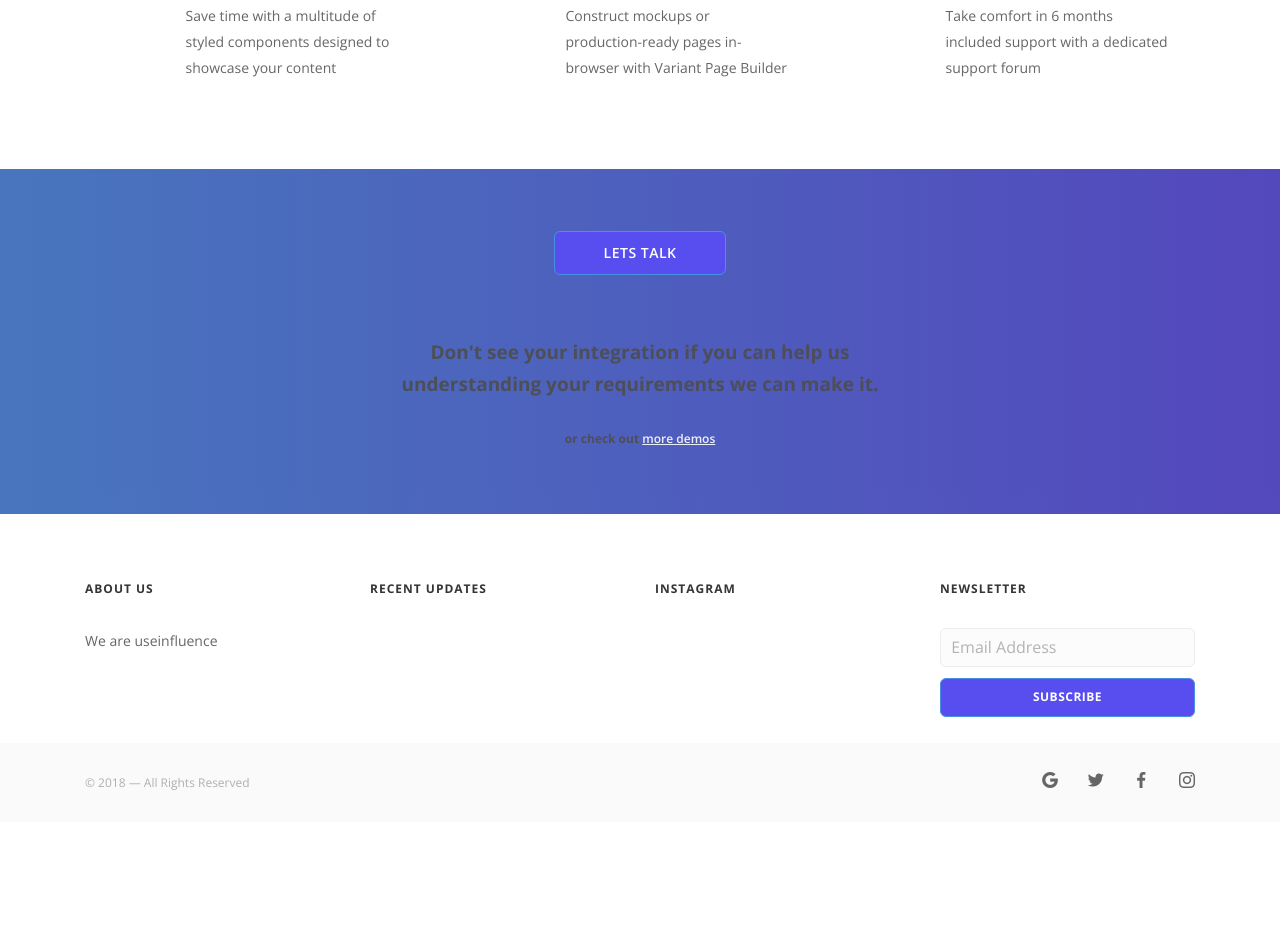
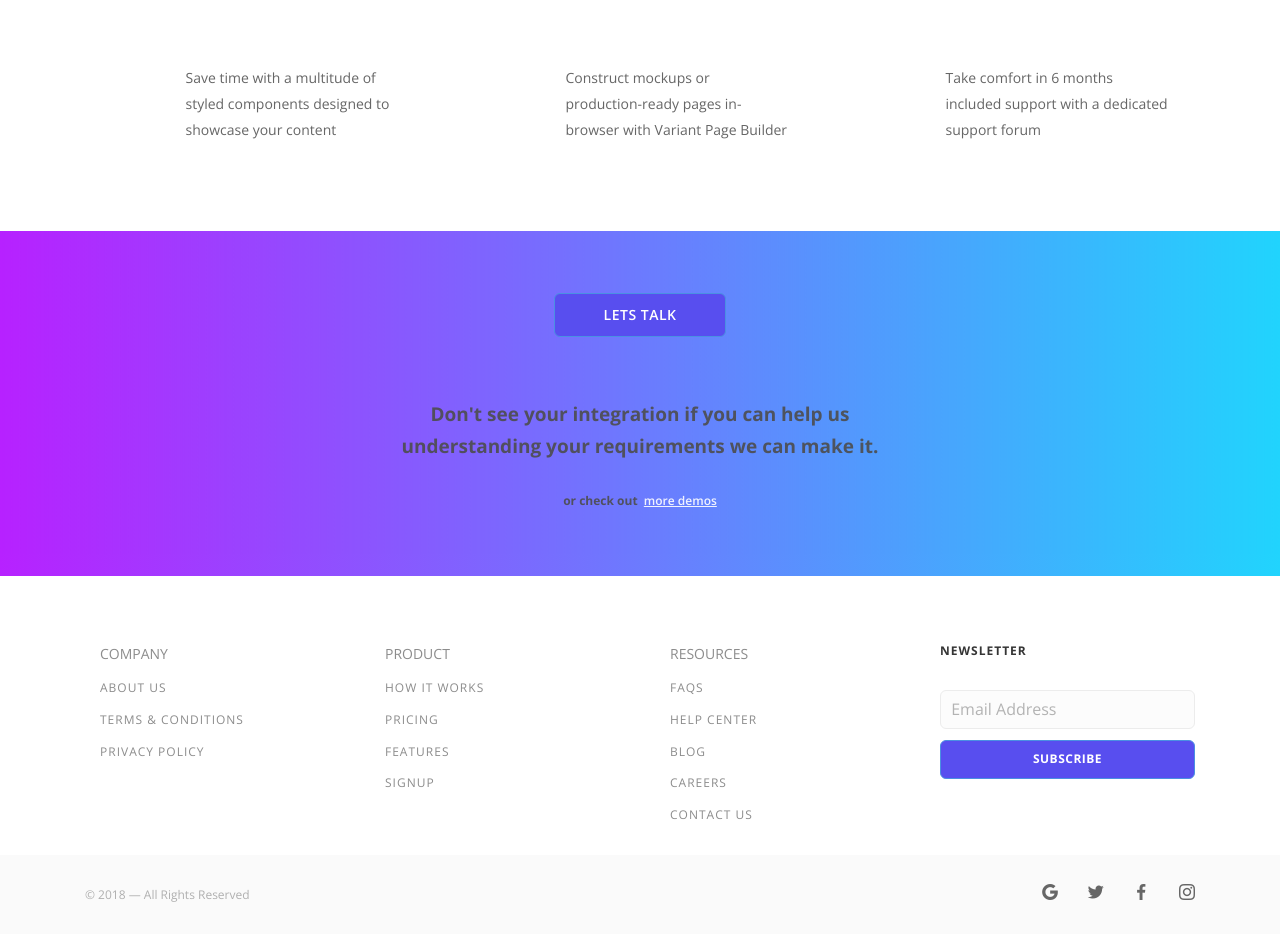
Before and after one commit to 0xAnon101/userI, a plain HTML site: page integrations.html in a window 1280 px wide. Shown: the part 1835-2769 px from the top of the page. Before the commit the page ends 2657 px from the top, so only its background shows below. Drawn offline with nearby package versions, Linux system fonts and the light colour scheme; files whose address does not match are found by name; a web font is replaced by a local one.

Commit message:
integrations page changes

```diff
--- a/integrations.html
+++ b/integrations.html
@@ -69,7 +69,7 @@
             </div>
         </div>
         <div class="main-container">
-            <section class="cover unpad--bottom switchable text-center-xs bg--secondary switchable--switch">
+            <section class="cover switchable text-center-xs bg--secondary switchable--switch">
                 <div class="container">
                     <div class="row justify-content-between align-items-center">
                         <div class="col-md-6 col-lg-5 mt--3">
@@ -77,7 +77,7 @@
                             <p class="lead"> Influence integrates with all your favorite platforms to make increasing conversions simple</p>
                             <a class="btn btn--primary type--uppercase" href="#customise-template"> <span class="btn__text">
 						Try influence now</span> </a> <span class="block type--fine-print">or <a href="index.html">view the demos</a></span> </div>
-                        <div class="col-md-6"> <img alt="Image" src="img/ricardo-gomez-angel-463309-unsplash.jpg"> </div>
+                        <div class="col-md-5"> <img alt="Image" src="img/integrations1.png"> </div>
                     </div>
                 </div>
             </section>
@@ -180,32 +180,49 @@
                     </div>
                 </div>
             </section>
-            <section class="text-center imagebg" data-gradient-bg="#4876BD,#5448BD,#8F48BD,#BD48B1">
+            <section class="text-center imagebg" data-gradient-bg="#b721ff,#21d4fd,#21d4fd,#b721ff">
                 <div class="container">
                     <div class="row">
                         <div class="col-md-8 col-lg-6">
                             <div class="cta"> <a class="btn btn--primary btn--lg type--uppercase" href="#purchase-template">Lets talk</a>
                                 <p class="lead"> Don't see your integration if you can help us understanding your requirements we can make it.</p>
-                                <p class="type--fine-print">or check out <a href="index.html">more demos</a></p>
+                                <p class="type--fine-print">or check out &nbsp;<a href="index.html">more demos</a></p>
                             </div>
                         </div>
                     </div>
                 </div>
             </section>
-            <footer class="footer-6 unpad--bottom">
+             <footer class="footer-6 unpad--bottom">
                 <div class="container">
                     <div class="row">
-                        <div class="col-sm-6 col-md-3">
-                            <h6 class="type--uppercase">About Us</h6>
-                            <p> We are useinfluence</p>
+                        <div class="menu-vertical col-md-3">
+                            <ul class="bar__module">
+                            <li class="type--uppercase col-sm-4 col-md-2 h5"><a href=""> Company</a></li>
+                            <li class="type--uppercase col-sm-4 col-md-2 h6"><a href=""> About Us </a> </li>
+                            <li class="type--uppercase col-sm-4 col-md-2 h6"><a href=""> Terms &amp; Conditions </a></li>
+                            <li class="type--uppercase col-sm-4 col-md-2 h6"><a href=""> Privacy Policy </a></li>
+
+                        </ul>
                         </div>
-                        <div class="col-sm-6 col-md-3">
-                            <h6 class="type--uppercase">Recent Updates</h6>
-                            <div class="tweets-feed tweets-feed-2" data-feed-name="mrareweb" data-amount="2"></div>
+                        <div class="menu-vertical col-md-3">
+                            <ul class="bar__module">
+                            <li class="type--uppercase col-sm-4 col-md-2 h5"><a href=""> Product </a></li>
+                            <li class="type--uppercase col-sm-4 col-md-2 h6"><a href=""> How It Works </a></li>
+                            <li class="type--uppercase col-sm-4 col-md-2 h6"><a href=""> Pricing </a></li>
+                            <li class="type--uppercase col-sm-4 col-md-2 h6"><a href=""> Features </a></li>
+                            <li class="type--uppercase col-sm-4 col-md-2 h6"><a href=""> Signup </a></li>
+                        </ul>
                         </div>
-                        <div class="col-sm-6 col-md-3">
-                            <h6 class="type--uppercase">Instagram</h6>
-                            <div class="instafeed instafeed--gapless" data-user-name="mediumrarethemes" data-amount="6" data-grid="3"></div>
+
+                        <div class="menu-vertical col-md-3">
+                            <ul>
+                            <li class="type--uppercase col-sm-4 col-md-2 h5"><a href=""> Resources </a></li>
+                            <li class="type--uppercase col-sm-4 col-md-2 h6"><a href=""> FAQs </a></li>
+                            <li class="type--uppercase col-sm-4 col-md-2 h6"><a href=""> Help Center </a></li>
+                            <li class="type--uppercase col-sm-4 col-md-2 h6"><a href=""> Blog </a></li>
+                            <li class="type--uppercase col-sm-4 col-md-2 h6"><a href=""> Careers </a> </li>
+                            <li class="type--uppercase col-sm-4 col-md-2 h6"><a href=""> Contact Us </a></li>
+                        </ul>
                         </div>
                         <div class="col-sm-6 col-md-3">
                             <h6 class="type--uppercase">Newsletter</h6>
@@ -215,7 +232,7 @@
                         </div>
                     </div>
                 </div>
-                <div class="footer__lower text-center-xs">
+                <div class="footer__lower text-center-xs unpad--bottom">
                     <div class="container">
                         <div class="row">
                             <div class="col-sm-6"> <span class="type--fine-print">© <span class="update-year">2018 Influence&nbsp;</span>&nbsp;— All Rights Reserved</span>
```
Also changed, not shown: img/integrations1.png (added).
